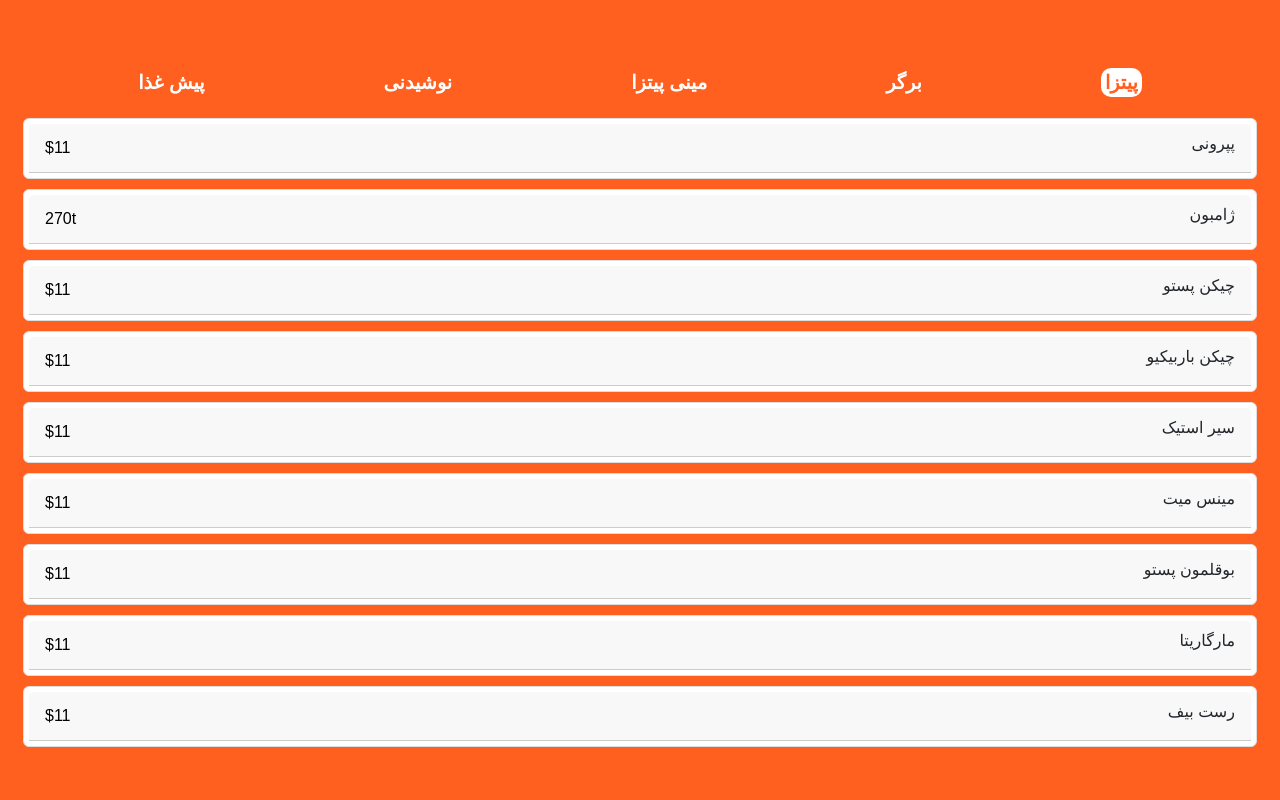
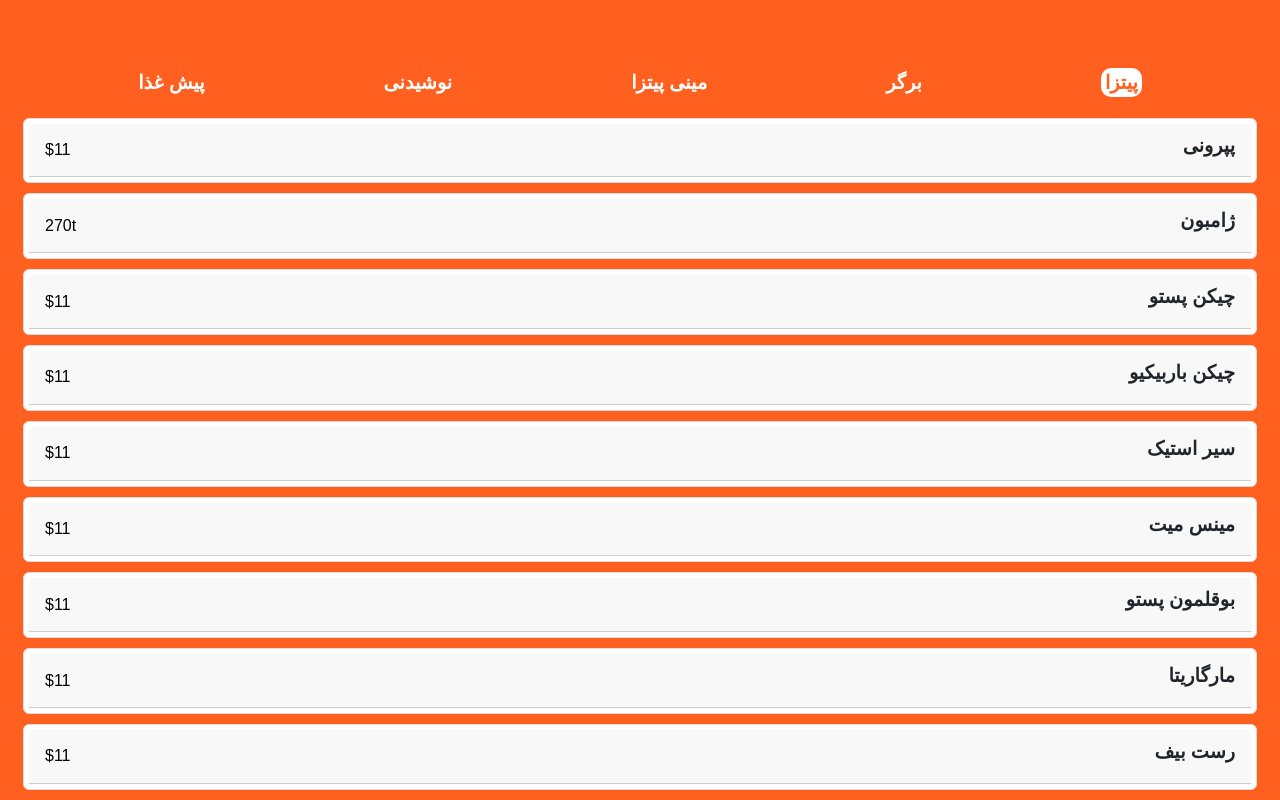
Before and after one commit to pedramjlo/Daei-Ali-ORG, a React (Create React App) app: page / in a window 1280 px wide. Shown: the part 809-1609 px from the top of the page. Before the commit the page ends 1566 px from the top, so only its background shows below. Built offline with nearby package versions, Linux system fonts and the light colour scheme; a web font is replaced by a local one.

Commit message:
fixed cards

```diff
--- a/src/card.css
+++ b/src/card.css
@@ -21,6 +21,8 @@
     white-space: nowrap;
     overflow: hidden;
     text-overflow: ellipsis;
+    font-size: 1.2em;
+    font-weight: 600;
 }
 
 .card-price {
```
